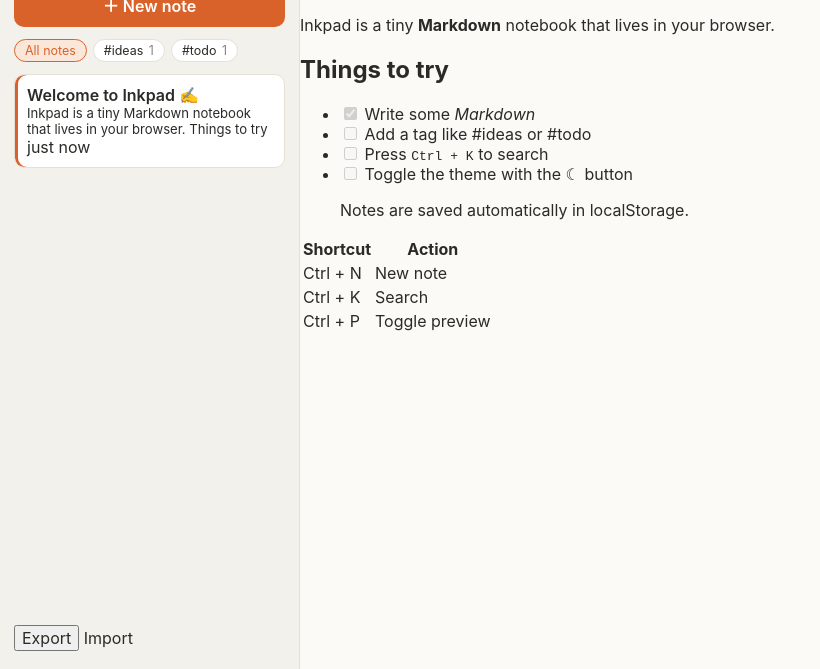
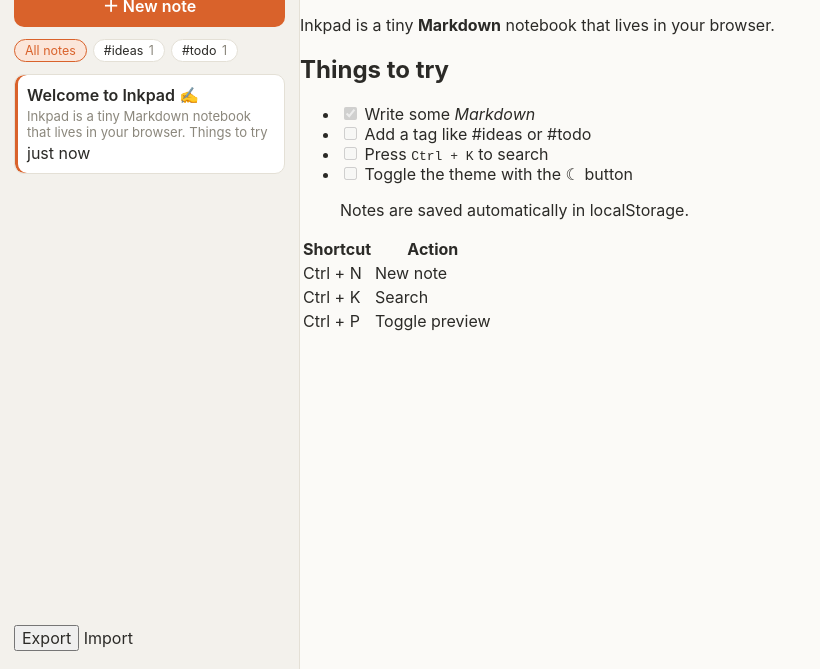
Before and after one commit to C-Kaenel/inkpad, a website with bundled scripts: page index.html in a window 1280 px wide. Shown: the part 131-800 px from the top of the page, without its empty margins (0-820 px from the left). Built offline with nearby package versions, Linux system fonts and the light colour scheme.

Commit message:
css: cleanup

```diff
--- a/css/app.css
+++ b/css/app.css
@@ -184,3 +184,6 @@ button {
 
 .note-snippet {
   font-size: 0.82rem;
+  color: var(--muted);
+  margin: 3px 0;
+  display: -webkit-box;
```
